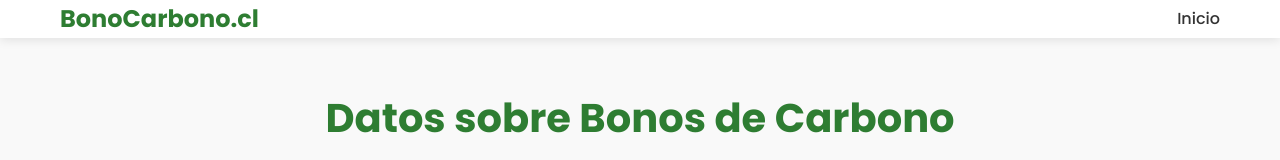
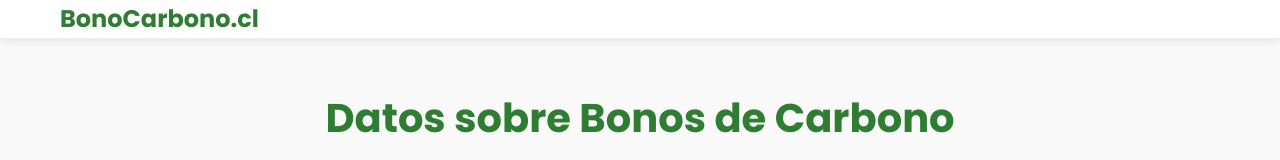
Before and after one commit to AH-jin/BonoCarbono.cl, a React (Vite) app: page / in a window 1280 px wide. Shown: the top 160 px of the page. Built offline with nearby package versions, Linux system fonts and the light colour scheme.

Commit message:
graficosTablas

```diff
--- a/src/components/Navbar.jsx
+++ b/src/components/Navbar.jsx
@@ -22,11 +22,7 @@ const Navbar = () => {
         </div>
 
         <ul className={`navbar-menu ${isMenuOpen ? 'active' : ''}`}>
-          <li className="navbar-item">
-            <a href="#" className="navbar-link" onClick={() => setIsMenuOpen(false)}>
-              Inicio
-            </a>
-          </li>
+          {/* Menú vacío, se ha eliminado el botón de inicio */}
         </ul>
       </div>
     </nav>
```
